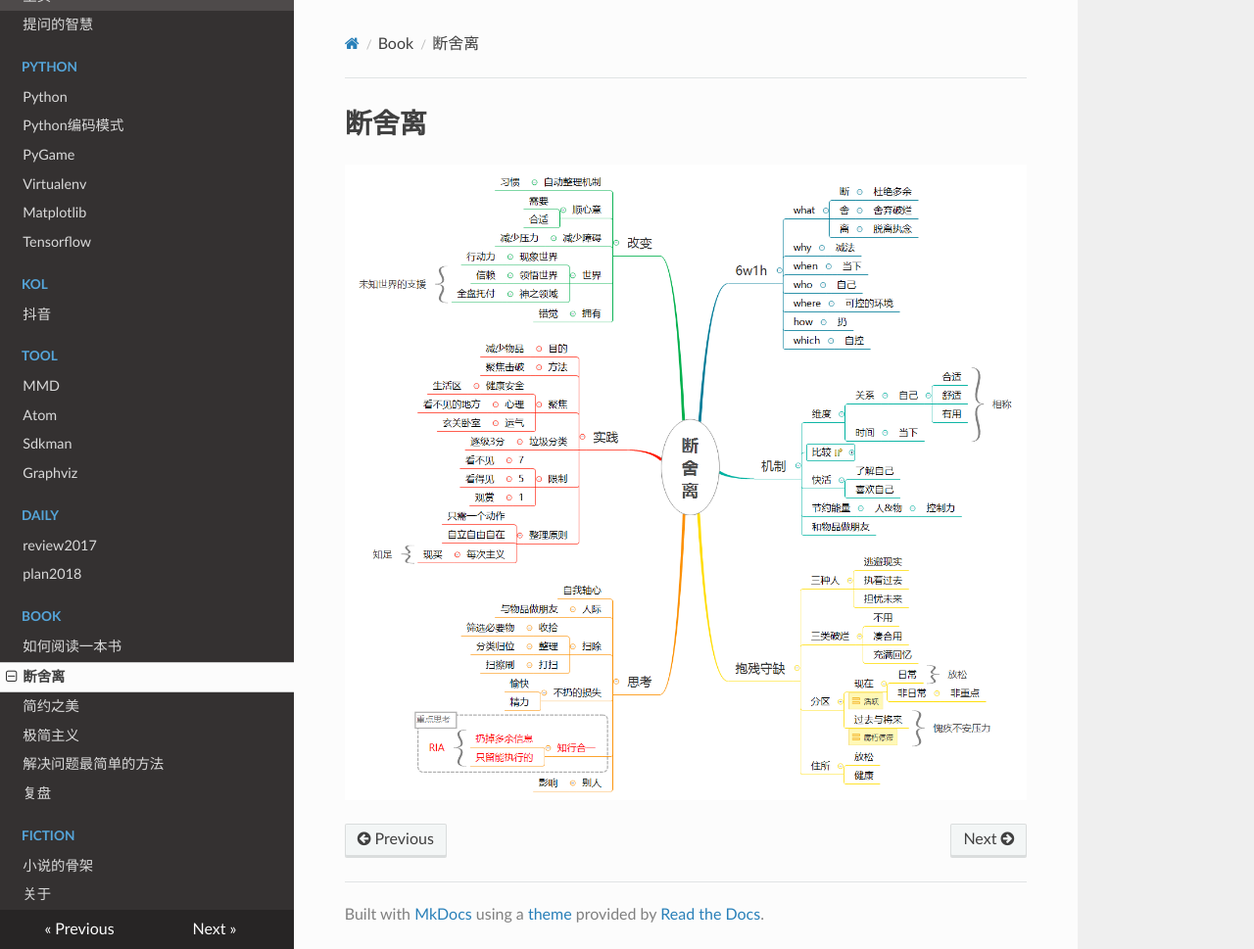
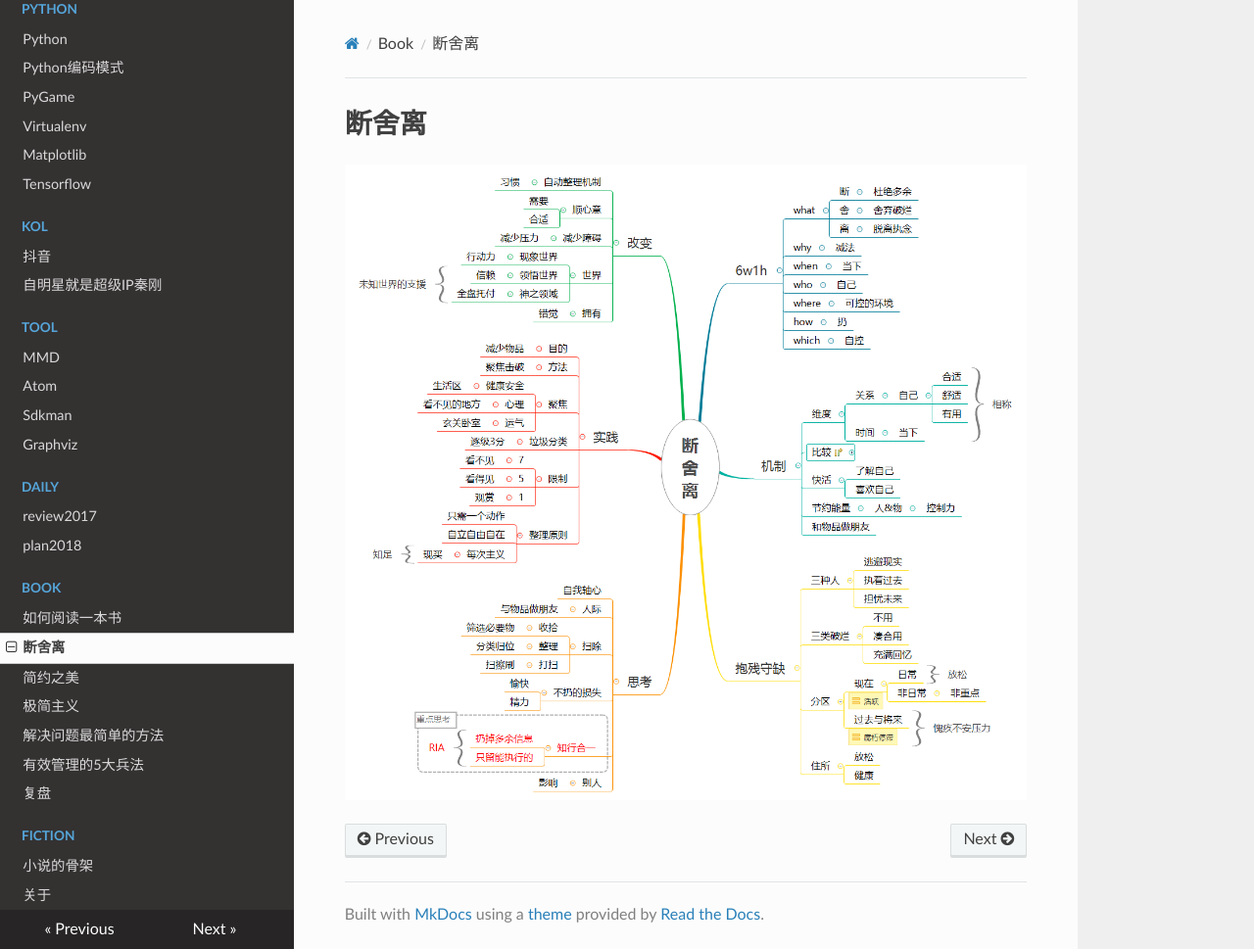
Before and after one commit to East196/notebook, an MkDocs documentation site: the page built from docs/book/断舍离.md, in a window 1280 px wide and 969 px high. Shown: the whole window at 98% size. Built offline with MkDocs 1.6.1, drawn with Linux system fonts in a browser that asks for light colours; nearby versions of some CDN libraries; old or Windows-style settings are respelled for this version of MkDocs.

Commit message:
+ star warway

```diff
--- a/mkdocs.yml
+++ b/mkdocs.yml
@@ -11,6 +11,7 @@ pages:
   - Tensorflow: "python/tensorflow.md"
 - KOL:
   - 抖音: "kol/douyin.md"
+  - 自明星就是超级IP秦刚: "kol/自明星就是超级IP秦刚.md"
 - Tool:
   - MMD: "model/mmd.md"
   - Atom: "tool/atom.md"
@@ -25,6 +26,7 @@ pages:
   - 简约之美: "book/简约之美.md"
   - 极简主义: "book/极简主义.md"
   - 解决问题最简单的方法: "book/解决问题最简单的方法.md"
+  - 有效管理的5大兵法: "book/有效管理的5大兵法.md"
   - 复盘: "book/fupan.md"
 - Fiction:
   - 小说的骨架: "novel/小说的骨架.md"
```
Also changed, not shown: docs/book/有效管理的5大兵法.md (added, +4 -0 lines), docs/assets/五行文化.png (added).
